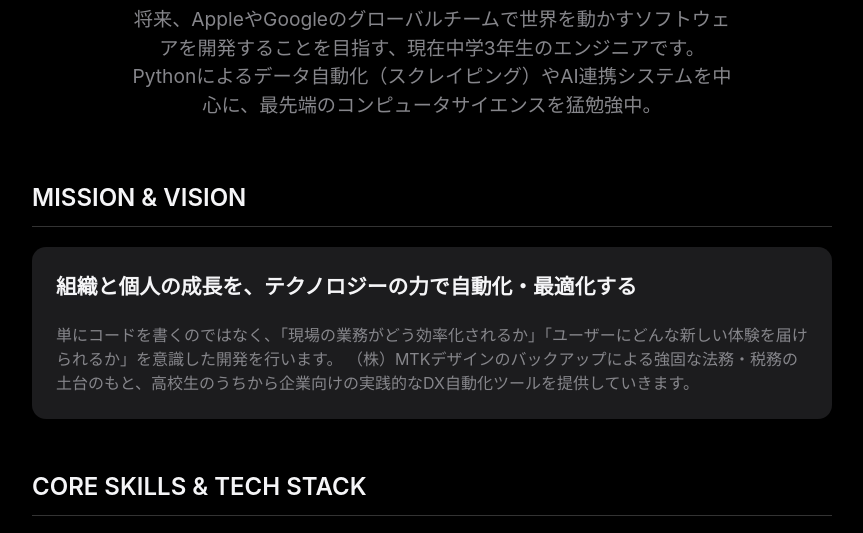
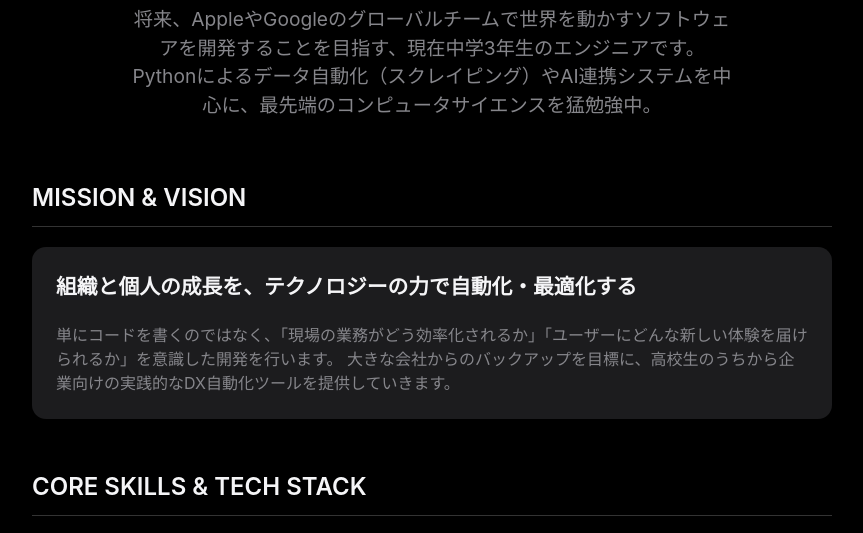
Before and after one commit to hutoshiurara-web/portfolio-, a plain HTML site: page index.html in a window 1280 px wide. Shown: the part 194-727 px from the top of the page, without its empty margins (208-1071 px from the left). Drawn offline with Linux system fonts and the light colour scheme.

Commit message:
Update index.html

```diff
--- a/index.html
+++ b/index.html
@@ -103,7 +103,7 @@
         <h3>組織と個人の成長を、テクノロジーの力で自動化・最適化する</h3>
         <p>
             単にコードを書くのではなく、「現場の業務がどう効率化されるか」「ユーザーにどんな新しい体験を届けられるか」を意識した開発を行います。
-            （株）MTKデザインのバックアップによる強固な法務・税務の土台のもと、高校生のうちから企業向けの実践的なDX自動化ツールを提供していきます。
+            大きな会社からのバックアップを目標に、高校生のうちから企業向けの実践的なDX自動化ツールを提供していきます。
         </p>
     </div>
 
```
